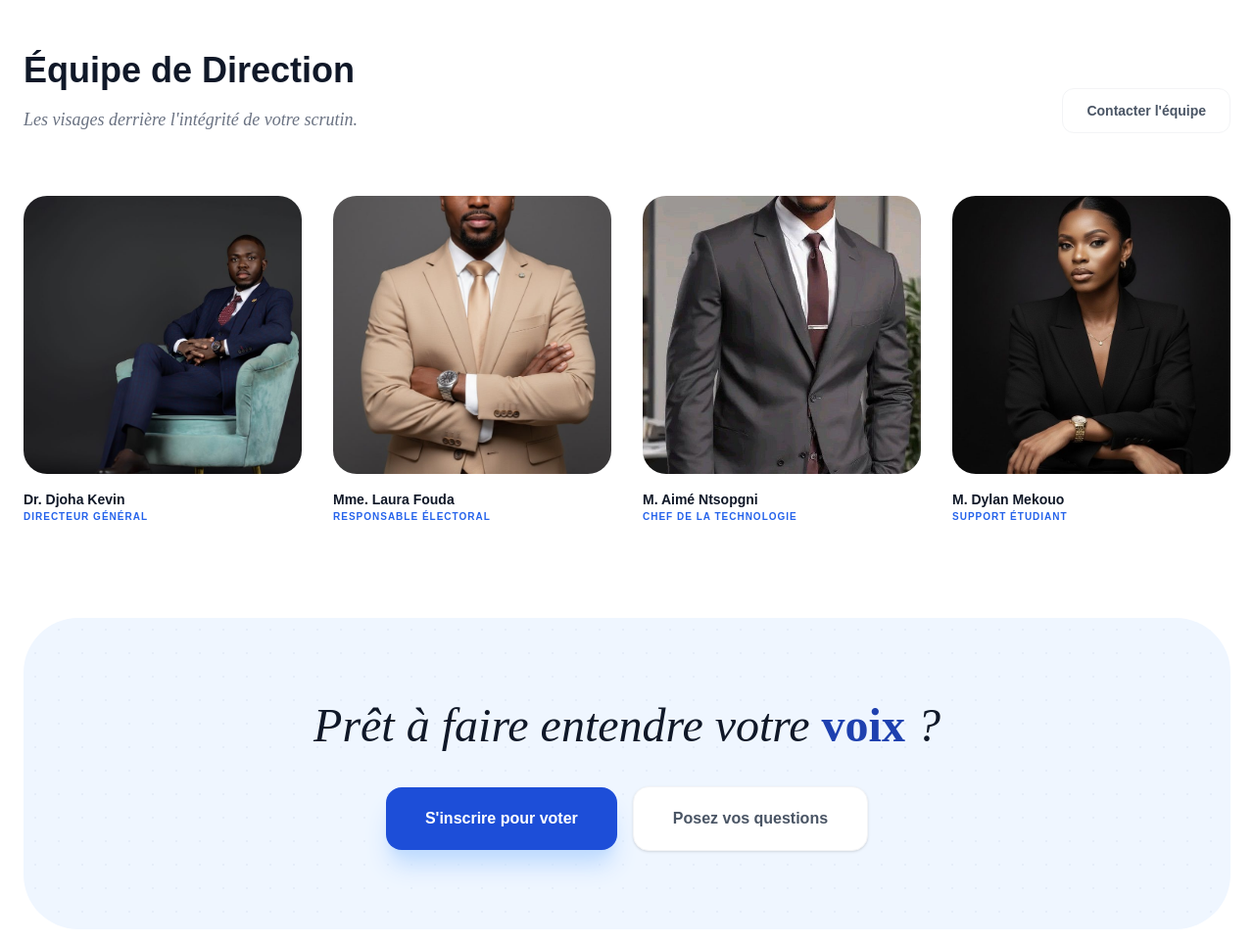
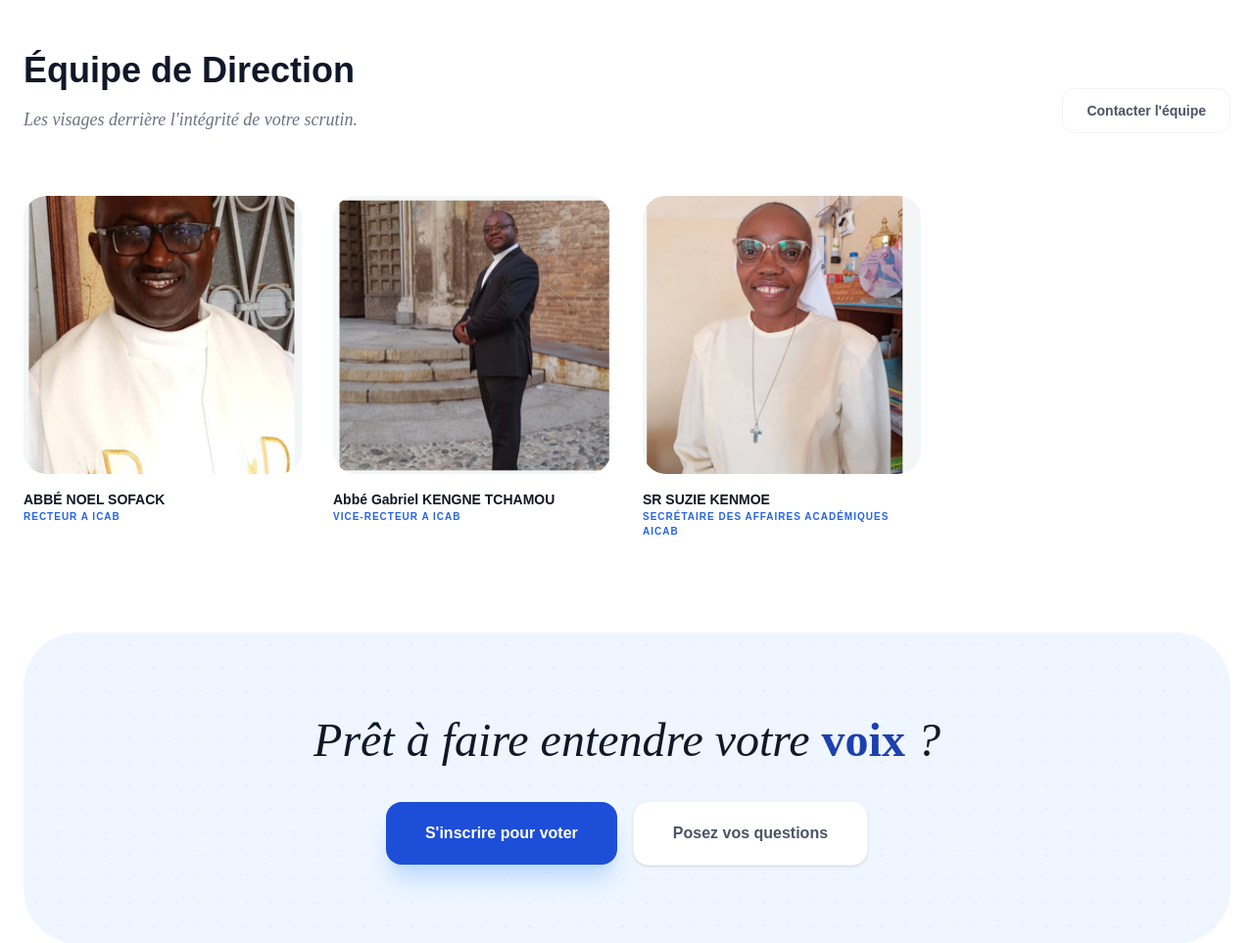
Before and after one commit to sandra-dev-hub/vote, a Django app: page /about/ in a window 1280 px wide. Shown: the part 2095-3058 px from the top of the page at 98% size. Run offline with Django 5.2, Linux system fonts and the light colour scheme; style sheets or scripts are compiled from the project's sources; parts of the project's set-up code (start-up, migrations or seed data) failed here and were passed over.

Commit message:
mise a jour de about

```diff
--- a/vote/vote/templates/pages/about.html
+++ b/vote/vote/templates/pages/about.html
@@ -160,39 +160,39 @@
         <div class="grid grid-cols-2 md:grid-cols-4 gap-8">
             <div class="group anim-fade-up" style="animation-delay: 0.8s">
                 <div class="rounded-3xl overflow-hidden mb-4 relative aspect-square bg-gray-100">
-                    <img src="{% static 'images/hero4.png' %}"
+                    <img src="{% static 'images/recteur.png' %}"
                         class="w-full h-full object-cover group-hover:scale-105 transition-transform" alt="Dr. Djoha Kevin">
                 </div>
-                <p class="text-sm font-bold text-gray-900">Dr. Djoha Kevin</p>
-                <p class="text-[10px] font-bold text-brand-600 uppercase tracking-widest">Directeur Général</p>
+                <p class="text-sm font-bold text-gray-900">ABBÉ NOEL SOFACK</p>
+                <p class="text-[10px] font-bold text-brand-600 uppercase tracking-widest">Recteur A ICAB</p>
             </div>
 
             <div class="group anim-fade-up" style="animation-delay: 0.9s">
                 <div class="rounded-3xl overflow-hidden mb-4 relative aspect-square bg-gray-100">
-                    <img src="{% static 'images/hero5.png' %}"
+                    <img src="{% static 'images/vice.png' %}"
                         class="w-full h-full object-cover group-hover:scale-105 transition-transform" alt="Mme. Laura Fouda">
                 </div>
-                <p class="text-sm font-bold text-gray-900">Mme. Laura Fouda</p>
-                <p class="text-[10px] font-bold text-brand-600 uppercase tracking-widest">Responsable Électoral</p>
+                <p class="text-sm font-bold text-gray-900">Abbé Gabriel KENGNE TCHAMOU</p>
+                <p class="text-[10px] font-bold text-brand-600 uppercase tracking-widest">Vice-Recteur A ICAB</p>
             </div>
 
             <div class="group anim-fade-up" style="animation-delay: 1.0s">
                 <div class="rounded-3xl overflow-hidden mb-4 relative aspect-square bg-gray-100">
-                    <img src="{% static 'images/hero6.png' %}"
+                    <img src="{% static 'images/secretaire.png' %}"
                         class="w-full h-full object-cover group-hover:scale-105 transition-transform" alt="M. Aimé Ntsopgni">
                 </div>
-                <p class="text-sm font-bold text-gray-900">M. Aimé Ntsopgni</p>
-                <p class="text-[10px] font-bold text-brand-600 uppercase tracking-widest">Chef de la Technologie</p>
+                <p class="text-sm font-bold text-gray-900">SR SUZIE KENMOE</p>
+                <p class="text-[10px] font-bold text-brand-600 uppercase tracking-widest">Secrétaire des Affaires Académiques AICAB</p>
             </div>
 
-            <div class="group anim-fade-up" style="animation-delay: 1.1s">
+            {% comment %} <div class="group anim-fade-up" style="animation-delay: 1.1s">
                 <div class="rounded-3xl overflow-hidden mb-4 relative aspect-square bg-gray-100">
                     <img src="{% static 'images/hero7.png' %}"
                         class="w-full h-full object-cover group-hover:scale-105 transition-transform" alt="M. Dylan Mekouo">
                 </div>
                 <p class="text-sm font-bold text-gray-900">M. Dylan Mekouo</p>
                 <p class="text-[10px] font-bold text-brand-600 uppercase tracking-widest">Support Étudiant</p>
-            </div>
+            </div> {% endcomment %}
         </div>
     </div>
 </section>
```
Also changed, not shown: vote/vote/static/images/recteur.png (added), vote/vote/static/images/secretaire.png (added), vote/vote/static/images/vice.png (added), 2 other files.
